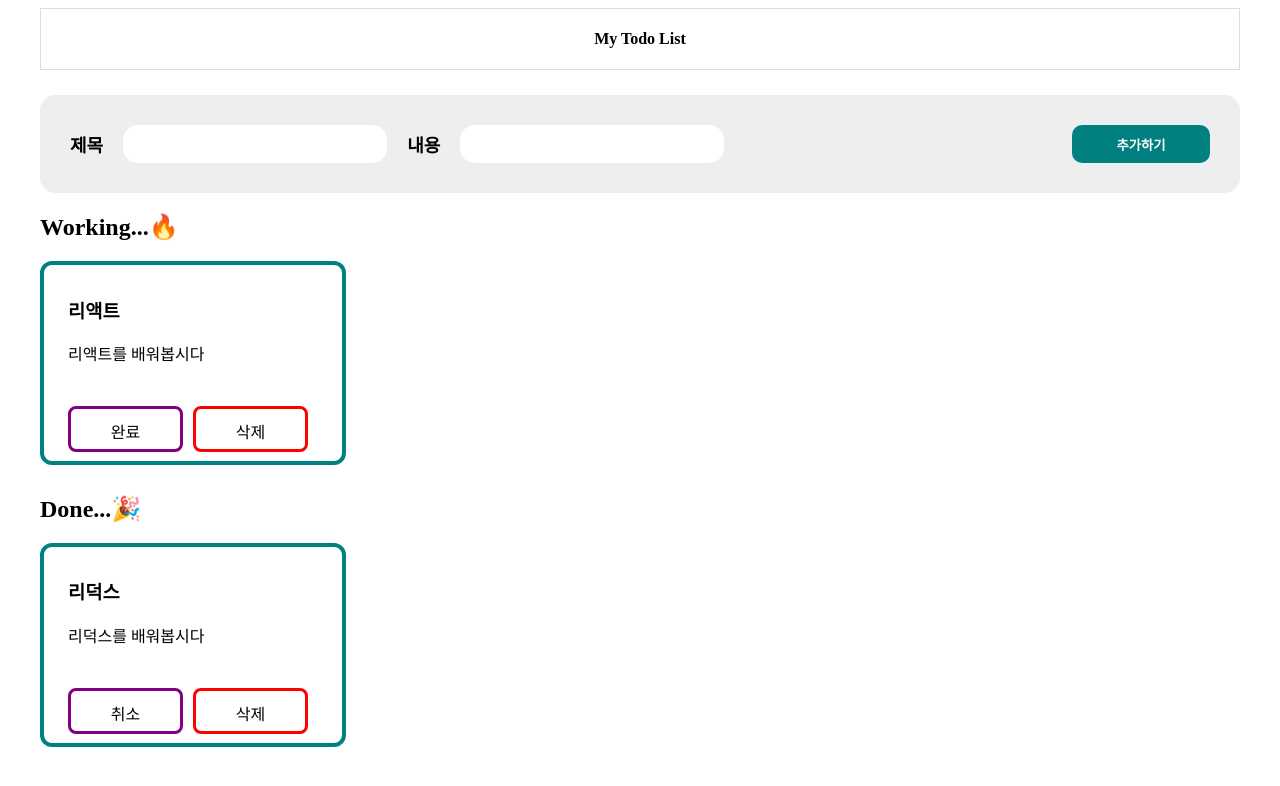
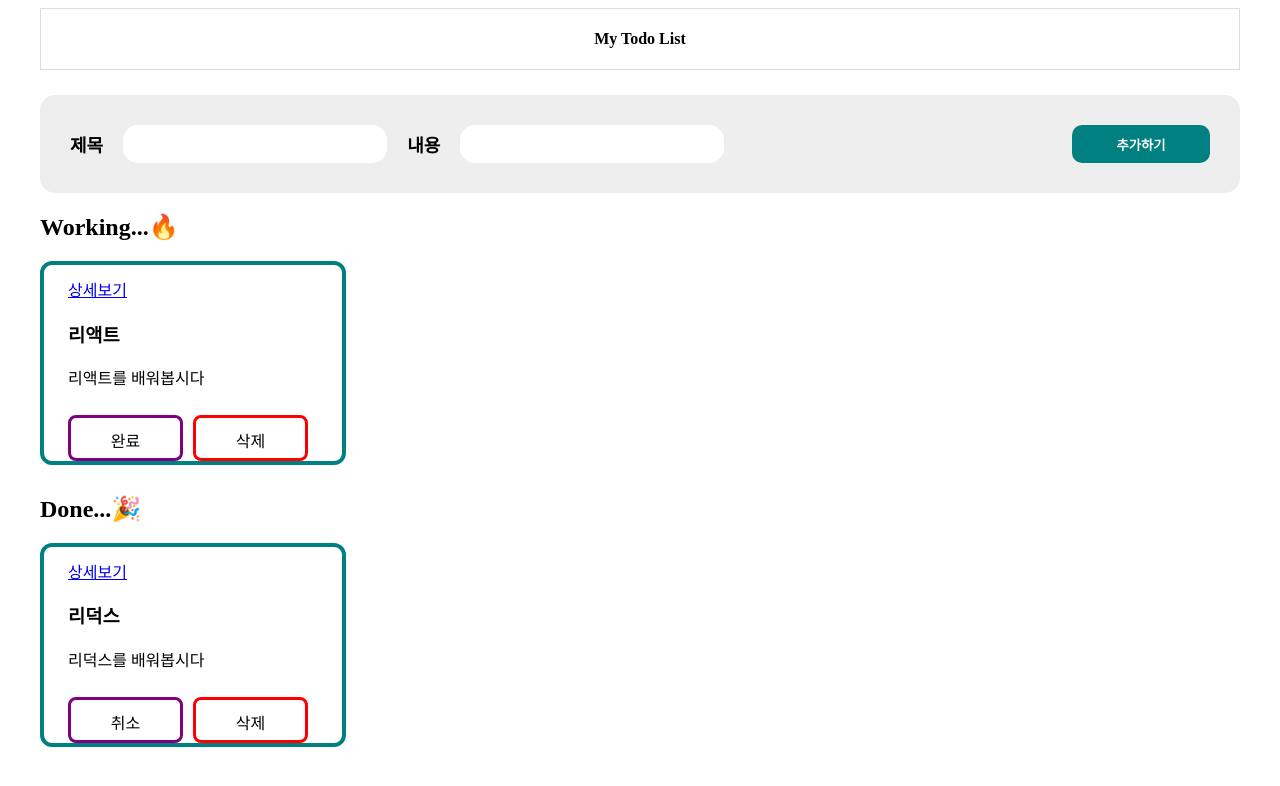
Before and after one commit to ddooo00/sparta-react-week2-hw, a React (Create React App) app: page / in a window 1280 px wide. Shown: the top 786 px of the page. Built offline with nearby package versions, Linux system fonts and the light colour scheme.

Commit message:
상세 링크만 만듦

```diff
--- a/src/components/List.jsx
+++ b/src/components/List.jsx
@@ -3,6 +3,7 @@ import styled from "styled-components";
 import { useSelector, useDispatch } from "react-redux";
 import { deleteTodo } from "../redux/modules/todo";
 import { toggleStatusTodo } from "../redux/modules/todo";
+import { Link } from "react-router-dom";
 
 function List() {
   const todos = useSelector((state) => state.todo.todos);
@@ -27,6 +28,7 @@ function List() {
 
             return (
               <StListBox key={todo.id}>
+                <Link to={`/List/todo.id`}>상세보기</Link>
                 <h3>{todo.title}</h3>
                 <p>{todo.body}</p>
                 <StButtonBox>
@@ -55,6 +57,7 @@ function List() {
 
             return (
               <StListBox key={todo.id}>
+                <Link to={`/List/todo.id`}>상세보기</Link>
                 <h3>{todo.title}</h3>
                 <p>{todo.body}</p>
                 <StButtonBox>
@@ -110,7 +113,7 @@ const StDeleteButton = styled.div`
   cursor: pointer;
   height: 30px;
   width: 50%;
-  margin-top: 25px;
+  margin-top: 10px;
   text-align: center;
   padding-top: 10px;
 `;
@@ -123,7 +126,7 @@ const StComCanButton = styled.div`
   cursor: pointer;
   height: 30px;
   width: 50%;
-  margin-top: 25px;
+  margin-top: 10px;
   text-align: center;
   padding-top: 10px;
 `;
--- a/src/redux/modules/todo.js
+++ b/src/redux/modules/todo.js
@@ -61,6 +61,7 @@ const todo = (state = initialState, action) => {
         todos: currentState,
       };
     }
+
     //삭제
     case DELETE_TODO:
       return {
--- a/src/shared/Router.js
+++ b/src/shared/Router.js
@@ -3,7 +3,6 @@ import { BrowserRouter, Route, Routes } from "react-router-dom";
 import Home from "../pages/Home";
 import Detail from "../pages/Detail";
 import Layout from "../components/Layout";
-import Search from "../components/Search";
 
 const Router = () => {
   return (
```
